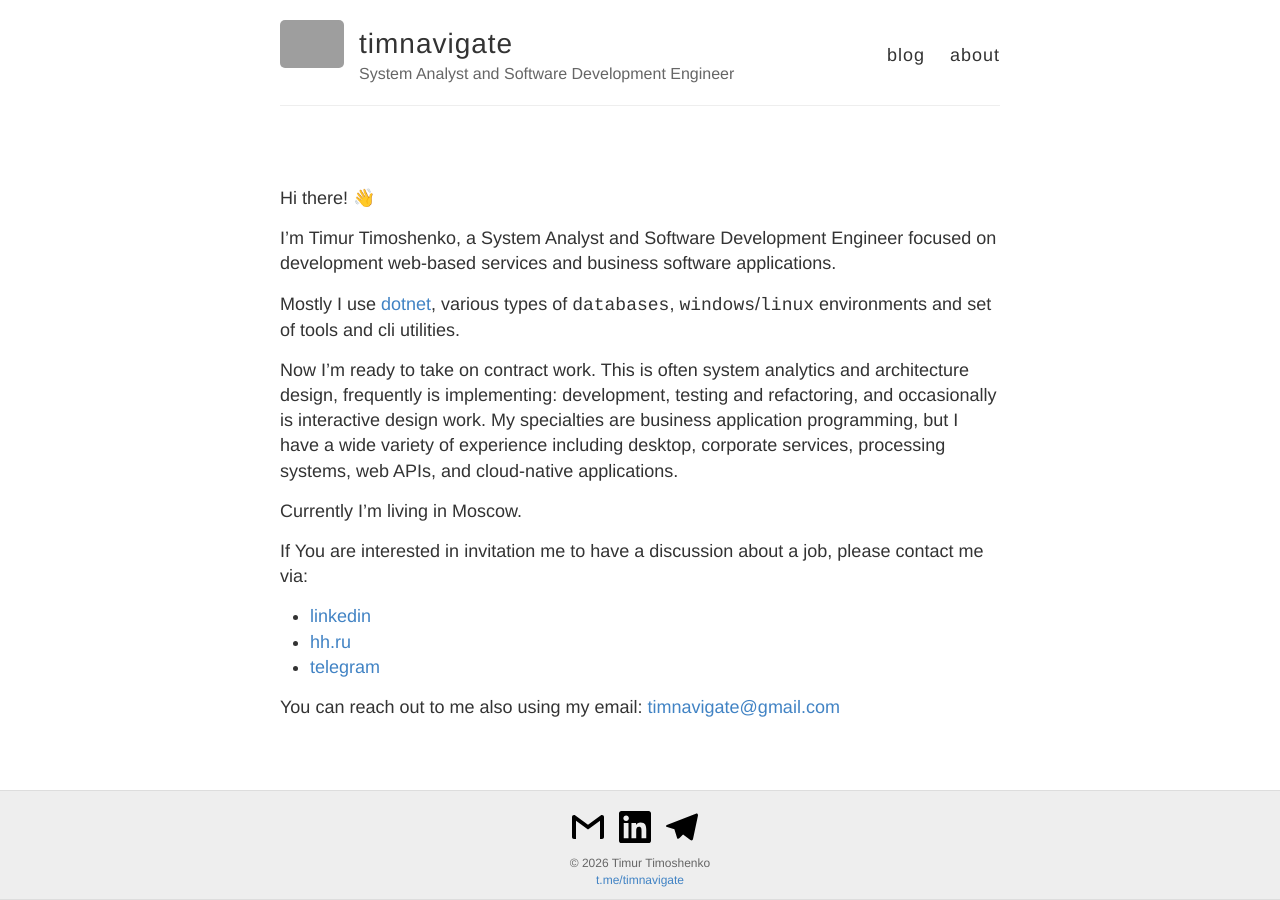
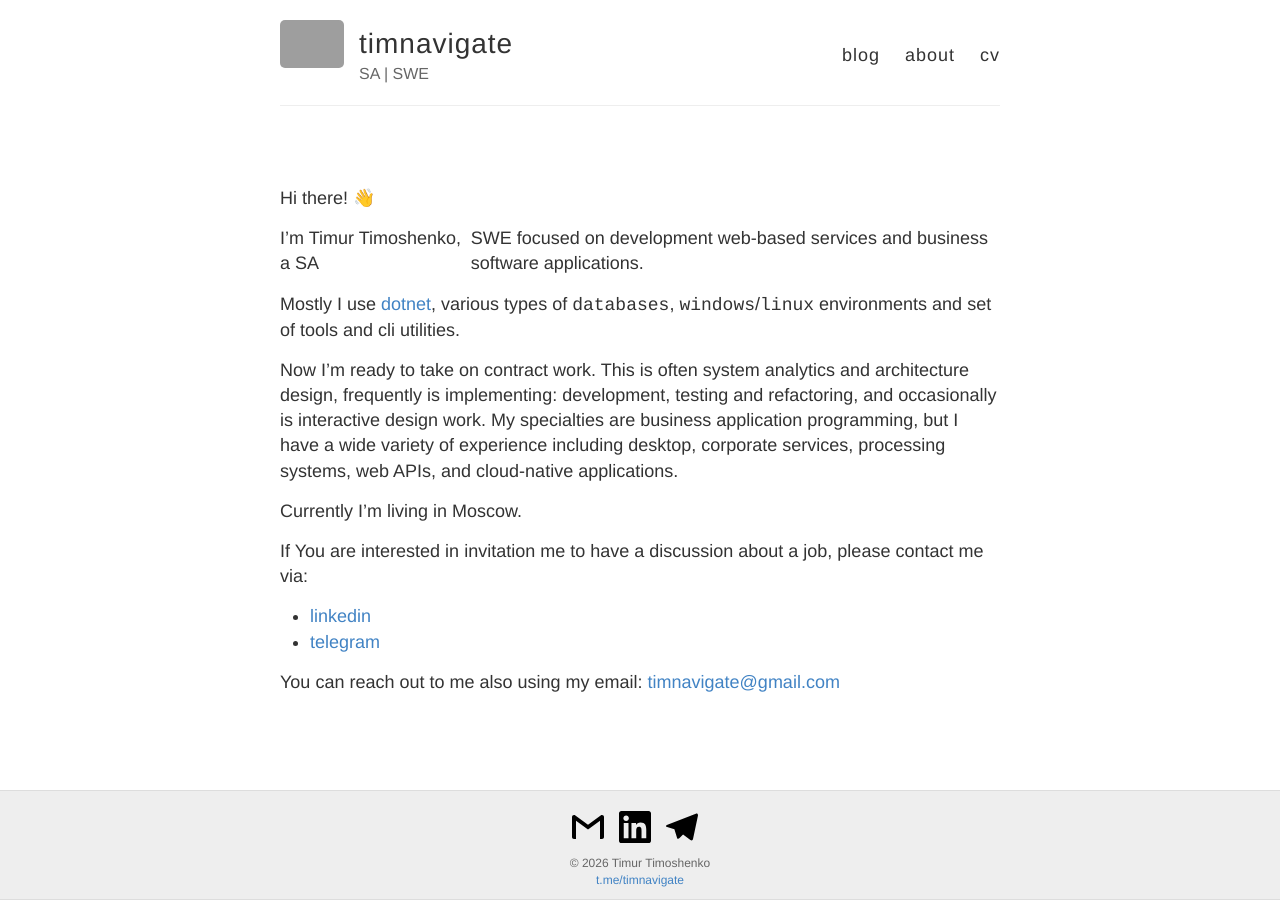
Before and after one commit to timnavigate/timnavigate.com, a Jekyll site: the page built from about.md, in a window 1280 px wide. Built offline with Jekyll 4.4.1, drawn with Linux system fonts in a browser that asks for light colours; grey boxes are pictures that could not be loaded.

Commit message:
add navigateion included module and any fixes

```diff
--- a/_config.yml
+++ b/_config.yml
@@ -2,7 +2,7 @@ title: "timnavigate - System Analyst and Software Development Engineer"
 author: "Timur Timoshenko"
 name: timnavigate
 email: "timnavigate@gmail.com"
-description: "System Analyst and Software Development Engineer"
+description: "SA | SWE"
 location: "Moscow"
 url: "https://timnavigate.com"
 avatar: https://raw.githubusercontent.com/timnavigate/timnavigate.github.io/master/images/timnavigate-logo.png
--- /dev/null
+++ b/_includes/navigation.html
@@ -0,0 +1,5 @@
+<nav>
+                <a href="{{ site.baseurl }}/">blog</a>
+                <a href="{{ site.baseurl }}/about">about</a>
+                <a href="{{ site.baseurl }}/cv">cv</a>
+            </nav>
--- a/_layouts/default.html
+++ b/_layouts/default.html
@@ -39,10 +39,11 @@
             <p class="site-description">{{ site.description }}</p>
           </div>
 
-          <nav>
+          <!--<nav>
             <a href="{{ site.baseurl }}/">blog</a>
             <a href="{{ site.baseurl }}/about">about</a>
-          </nav>
+          </nav>-->
+          {% include navigation.html %}
         </header>
       </div>
     </div>
--- a/_layouts/page.html
+++ b/_layouts/page.html
@@ -3,10 +3,15 @@ layout: default
 ---
 
 <article class="page">
+  <h1>{{ page.title }}</h1>
 
-  <h1>{{ page.title }}</h1>
+
+
+
 
   <div class="entry">
     {{ content }}
   </div>
+
+
 </article>
--- a/about.md
+++ b/about.md
@@ -3,7 +3,6 @@ layout: page
 title:
 permalink: /about/
 ---
-
 Hi there! 👋
 
 I'm {{ site.author }}, a {{ site.description }} focused on development web-based services and business software applications.
@@ -17,7 +16,6 @@ Currently I'm living in {{ site.location }}.
 
 If You are interested in invitation me to have a discussion about a job, please contact me via:
 - [linkedin](https://linkedin.com/in/timnavigate)
-- [hh.ru](https://hh.ru/resume/6ecf838dff00cf86c60039ed1f336243635742)
 - [telegram](https://t.me/timnavigate)
 
 You can reach out to me also using my email: [timnavigate@gmail.com]("mailto:timnavigate@gmail.com")
```
Also changed, not shown: _posts/2026-08-08-api-books.md (+1 -1 lines), cv.md (added, +6 -0 lines).
